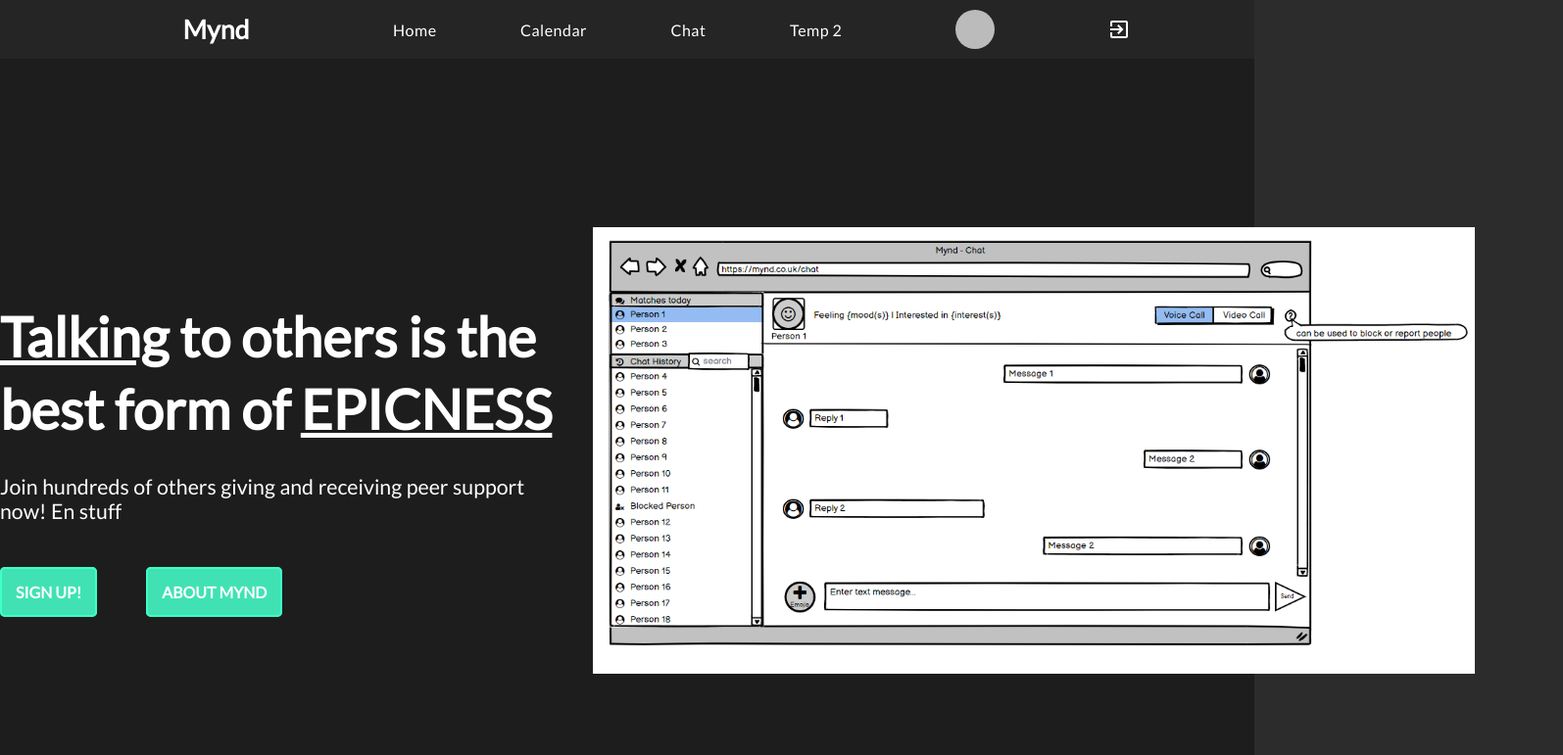
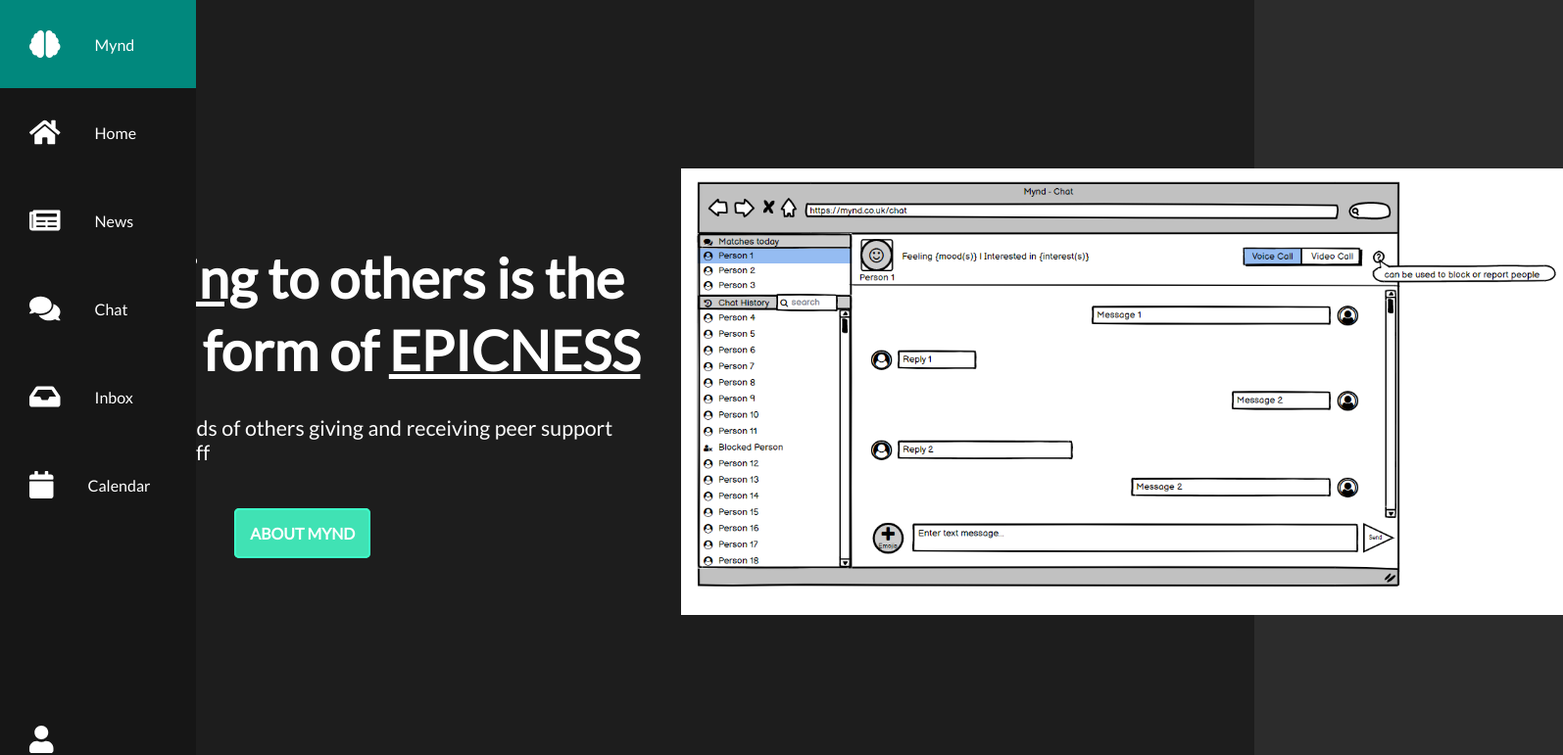
Before and after one commit to Team-25/Mynd, a React (Create React App) app in the folder Frontend/mynd/: page / in a window 1280 px wide. Shown: the top 771 px of the page at 98% size, 1595 px wide, since content can reach past the window. Built offline with nearby package versions, Linux system fonts and the light colour scheme; no server answers; sample sign-in values are in the browser's storage.

Commit message:
[add] Vertical navbar made, fa package added

```diff
--- a/Frontend/mynd/package.json
+++ b/Frontend/mynd/package.json
@@ -3,6 +3,9 @@
   "version": "0.1.0",
   "private": true,
   "dependencies": {
+    "@fortawesome/fontawesome-svg-core": "^1.2.35",
+    "@fortawesome/free-solid-svg-icons": "^5.15.3",
+    "@fortawesome/react-fontawesome": "^0.1.14",
     "@material-ui/core": "^4.11.3",
     "@material-ui/icons": "^4.11.2",
     "@reduxjs/toolkit": "^1.5.1",
--- a/Frontend/mynd/src/App.scss
+++ b/Frontend/mynd/src/App.scss
@@ -33,6 +33,12 @@
 
 .app-container {
   min-height: 80vh;
+  margin-left: 90px;
+}
+
+.page-container {
+  overflow: scroll;
+  height: 100vh;
 }
 
 body {
@@ -53,7 +59,6 @@
 a {
   text-decoration: none;
   color: white;
-  cursor: pointer;
 }
 
 
--- a/Frontend/mynd/src/App.tsx
+++ b/Frontend/mynd/src/App.tsx
@@ -11,7 +11,7 @@
 import { auth } from './firebase';
 import Login from './components/Login/Login';
 import Spinner from 'react-spinkit';
-import Navbar from './components/Navbar/navbar';
+import NavbarVertical from './components/Navbar-Vertical/NavbarVertical';
 import Register from './components/Login/Register';
 import { useDispatch } from 'react-redux';
 import { login, logout } from './extra/appSlice';
@@ -63,9 +63,10 @@
       will add a specific home page and a user one later
     */
     <Router>
-      <div className="app-container">
+
       {!user ? (
         <>
+          <div className="app-container">
             <Switch>
               <Route exact path='/'>
                 <Redirect to='/login' />
@@ -80,10 +81,12 @@
                 <Redirect to='/login' />
               </Route>
             </Switch>
+          </div>
         </>
       ) : (
         <>
-          <Navbar />
+          <NavbarVertical />
+          <div className="app-container">
             <Switch>
               <Route path='/login'>
                 <Redirect to='/' />
@@ -105,9 +108,10 @@
               </Route>
               <Route path='*' exact={true} component={NotFound} />
             </Switch>
+          </div>
         </>
       )}
-      </div>
+
       <Footer />
     </Router>
   );
--- /dev/null
+++ b/Frontend/mynd/src/components/Navbar-Vertical/NavbarVertical.scss
@@ -0,0 +1,83 @@
+/* --- Navbar Variables --- */
+$navbar-background: rgb(22, 22, 22);
+$navbar-background-secondary: rgb(52, 82, 82);
+$navbar-font: 'Lato';
+$navbar-color-primary: rgb(0, 204, 255);
+$navbar-color-secondary: rgb(1, 136, 125);
+
+/* --- Navbar Container --- */
+#navbar-vertical {
+    background-color: $navbar-background;
+    width: 90px;
+    height: 100vh;
+    position: fixed;
+    top: 0;
+    left: 0;
+    color: $navbar-color-primary;
+    transition: width 200ms ease;
+    overflow: hidden;
+    z-index: 99999;
+
+    // width when hovering over navbar
+    &:hover {
+        width: 200px;
+    }
+}
+
+/* --- Nav items container --- */
+.nv-nav {
+    list-style: none;
+    height: 100%;
+    padding: 0;
+    margin: 0;
+    display: flex;
+    flex-direction: column;
+    align-items: center;
+}
+
+/* --- Nav items --- */
+.nv-item {
+    width: 100%;
+    transition: all 200ms ease;
+
+    &:hover {
+        background-color: $navbar-color-secondary;
+    }
+
+    svg {
+        font-size: 21pt;
+        width: 90px;
+        margin-left: 30px;
+        height: 90px;
+
+    }
+    a {
+        display: flex;
+        align-items: center;
+        text-decoration: none;
+        height: 74px;
+        margin: 8px 0;
+    }
+
+    span, path, a {
+        cursor: pointer;
+    }
+}
+
+.nv-item:last-child {
+    margin-top: auto;
+}
+
+.link-text {
+    margin-left: 35px;
+}
+
+/* --- Nav item Active class --- */
+.active {
+    color: $navbar-color-primary;
+}
+
+/* --- Logo --- */
+.nv-logo {
+    background-color: $navbar-background-secondary;
+}
--- /dev/null
+++ b/Frontend/mynd/src/components/Navbar-Vertical/NavbarVertical.tsx
@@ -0,0 +1,70 @@
+import './NavbarVertical.scss';
+
+import { FontAwesomeIcon } from '@fortawesome/react-fontawesome'
+import { faBrain, faCalendar, faComment, faComments, faHome, faInbox, faNewspaper, faUser } from '@fortawesome/free-solid-svg-icons'
+
+
+import { NavLink, Link } from 'react-router-dom';
+import { Avatar } from '@material-ui/core';
+import { useState, useEffect } from 'react';
+import { useAuthState } from 'react-firebase-hooks/auth';
+import { auth } from '../../firebase';
+import ExitToAppIcon from '@material-ui/icons/ExitToApp';
+
+
+interface IProps {
+
+}
+
+const Navbar = (props: IProps) => {
+
+    return (
+        <nav id="navbar-vertical">
+            <ul className="nv-nav">
+                <li className="nv-logo nv-item">
+                    <Link to="/" >
+                        <FontAwesomeIcon icon={faBrain} />
+                        <span className="link-text">Mynd</span>
+                    </Link>
+                </li>
+                <li className="nv-item">
+                    <NavLink to="/home" activeClassName="active">
+                        <FontAwesomeIcon icon={faHome} />
+                        <span className="link-text">Home</span>
+                    </NavLink>
+                </li>
+                <li className="nv-item">
+                    <NavLink to="/news" activeClassName="active">
+                        <FontAwesomeIcon icon={faNewspaper} />
+                        <span className="link-text">News</span>
+                    </NavLink>
+                </li>
+                <li className="nv-item">
+                    <NavLink to="/chat" activeClassName="active">
+                        <FontAwesomeIcon icon={faComments} />
+                        <span className="link-text">Chat</span>
+                    </NavLink>
+                </li>
+                <li className="nv-item">
+                    <NavLink to="/inbox" activeClassName="active">
+                        <FontAwesomeIcon icon={faInbox} />
+                        <span className="link-text">Inbox</span>
+                    </NavLink>
+                </li>
+                <li className="nv-item">
+                    <NavLink to="/calendar" activeClassName="active">
+                        <FontAwesomeIcon icon={faCalendar} />
+                        <span className="link-text">Calendar</span>
+                    </NavLink>
+                </li>
+                <li className="nv-item">
+                    <NavLink to="/profile" activeClassName="active">
+                        <FontAwesomeIcon icon={faUser} />
+                    </NavLink>
+                </li>
+            </ul>
+        </nav>
+    );
+};
+
+export default Navbar;
```
Also changed, not shown: 1 other file (tests, documents, lock files or other folders). Lines whose indentation alone changed are shown as unchanged.
